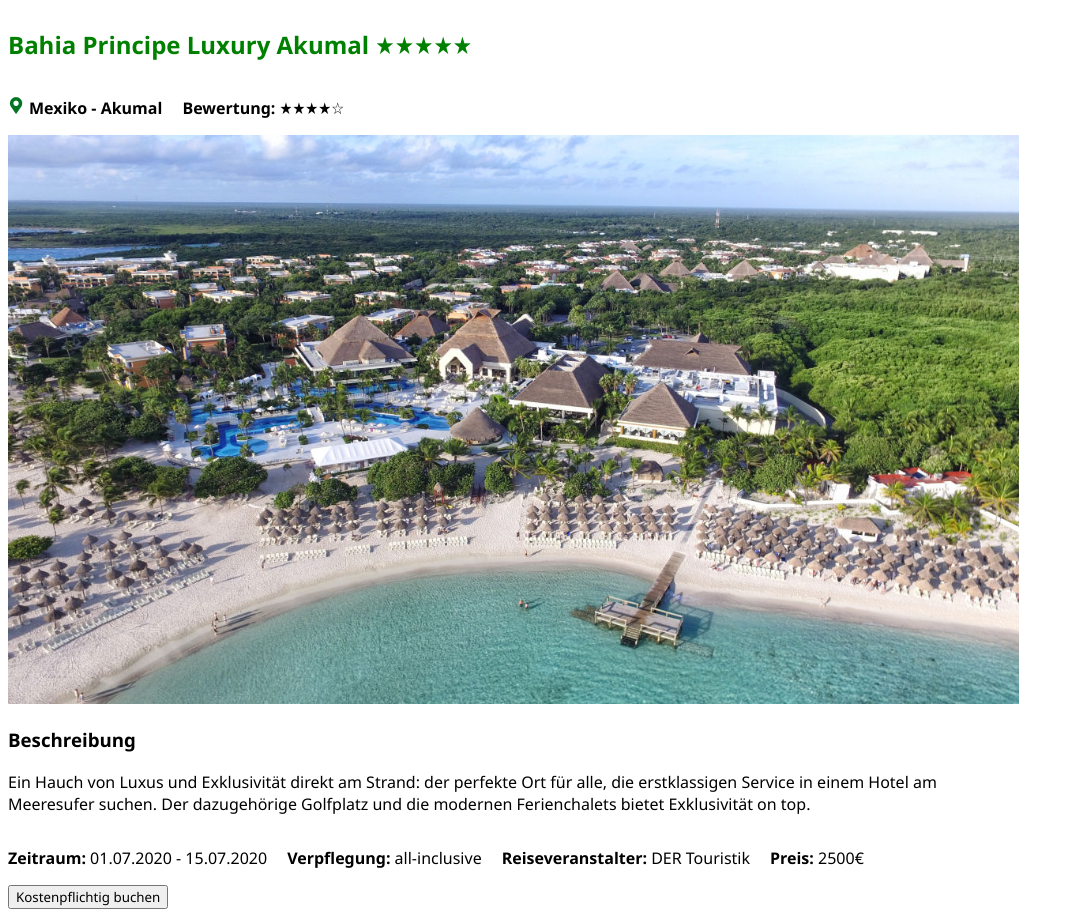
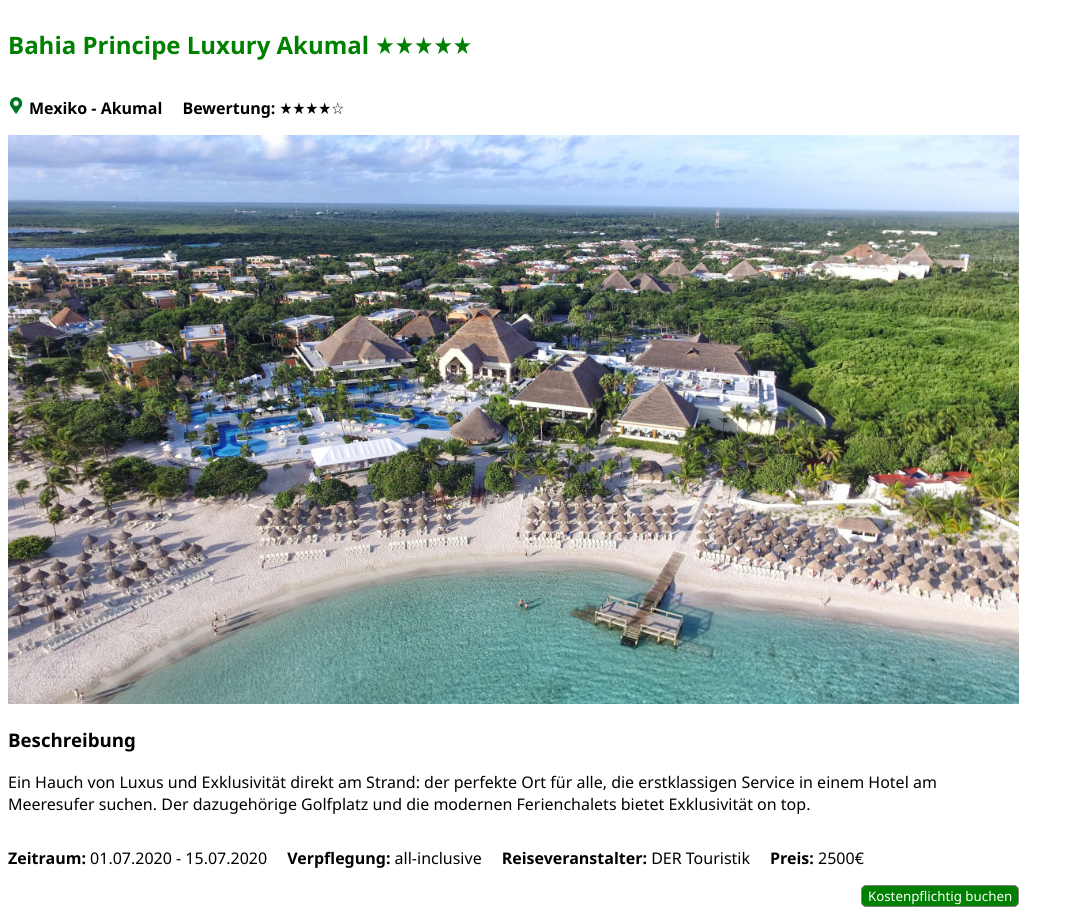
Before and after one commit to Ayoko93/swt2, a plain HTML site: page src/main/resources/templates/holiday-detail.html in a window 1280 px wide. Shown: the whole page, without its empty margins (0-1074 px from the left). Drawn offline with Linux system fonts and the light colour scheme.

Commit message:
holiday-detail.html button styling hinzugefügt

```diff
--- a/src/main/resources/css/style.css
+++ b/src/main/resources/css/style.css
@@ -63,6 +63,7 @@ main{
     background-color: green;
     color: white;
     text-decoration: none;
+    border-radius: 5px;
 }
 
 .hotel-showDetails:hover {
@@ -82,3 +83,15 @@ main{
     content: url("../img/place-icon16.png");
     margin-right: 5px;
 }
+
+.buchen-button{
+    float: right;
+    border-radius: 5px;
+    background-color: green;
+    border: 1px solid gray;
+    color: white;
+}
+
+.buchen-button:hover{
+    background-color: limegreen;
+}
--- a/src/main/resources/templates/holiday-detail.html
+++ b/src/main/resources/templates/holiday-detail.html
@@ -36,8 +36,9 @@
         </div>
 
         <form action="POST">
-            <input type="submit" name="buchen" value="Kostenpflichtig buchen">
+            <input class="buchen-button" type="submit" name="buchen" value="Kostenpflichtig buchen">
         </form>
+
 
     </main>
 </body>
```
